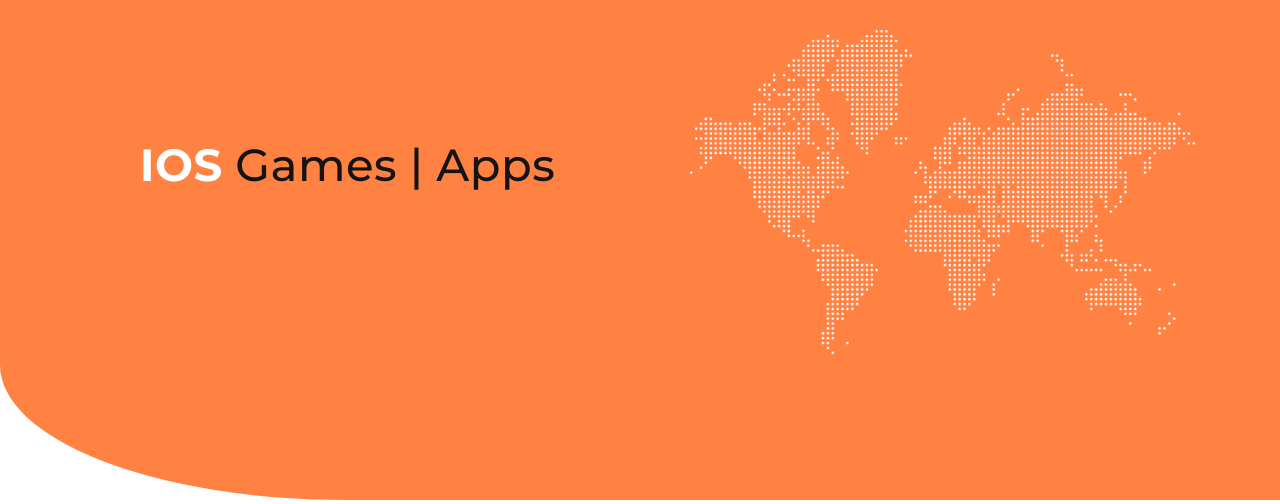
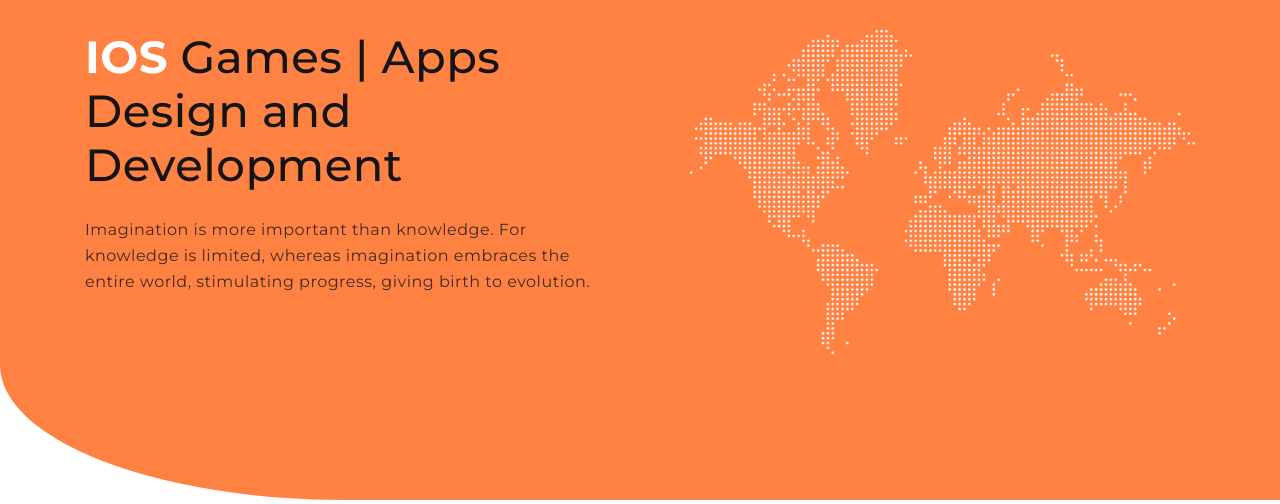
Before and after one commit to mayurparmar23/ioswebsite, a PHP site: page / in a window 1280 px wide. Shown: the part 84-588 px from the top of the page. Run offline with PHP 8.4, Linux system fonts and the light colour scheme.

Commit message:
Update index.php

```diff
--- a/index.php
+++ b/index.php
@@ -109,8 +109,8 @@
             <div class="row no-gutters">
                 <div class="col-12 col-lg-6 banner-details text-center text-lg-left">
                     <div class="banner-inner-content">
-                        <h4 class="banner-heading"><span>IOS</span> Games | Apps</h4>
-                        <p class="banner-text"></p>
+                        <h4 class="banner-heading"><span>IOS</span> Games | Apps Design and Development</h4>
+                        <p class="banner-text">Imagination is more important than knowledge. For knowledge is limited, whereas imagination embraces the entire world, stimulating progress, giving birth to evolution.</p>
                     </div>
                 </div>
                 <div class="col-12 col-lg-6 banner-img">
```
